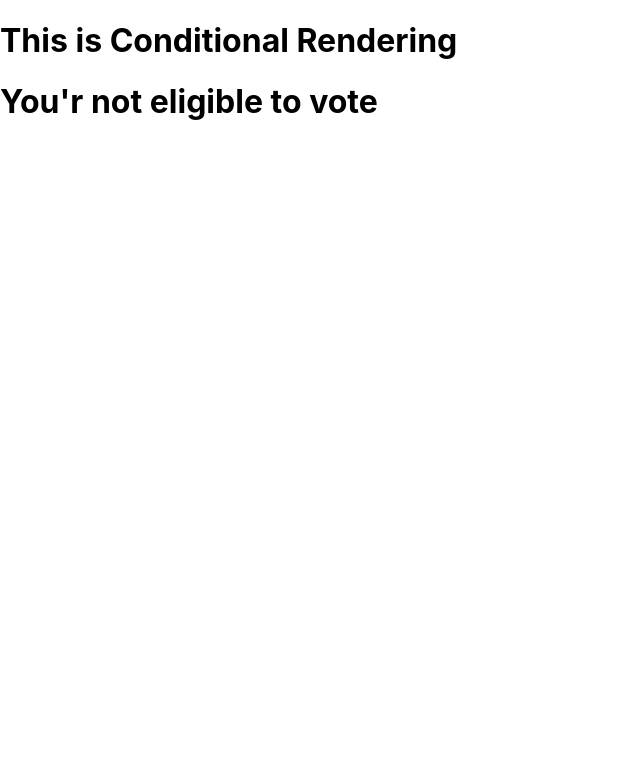
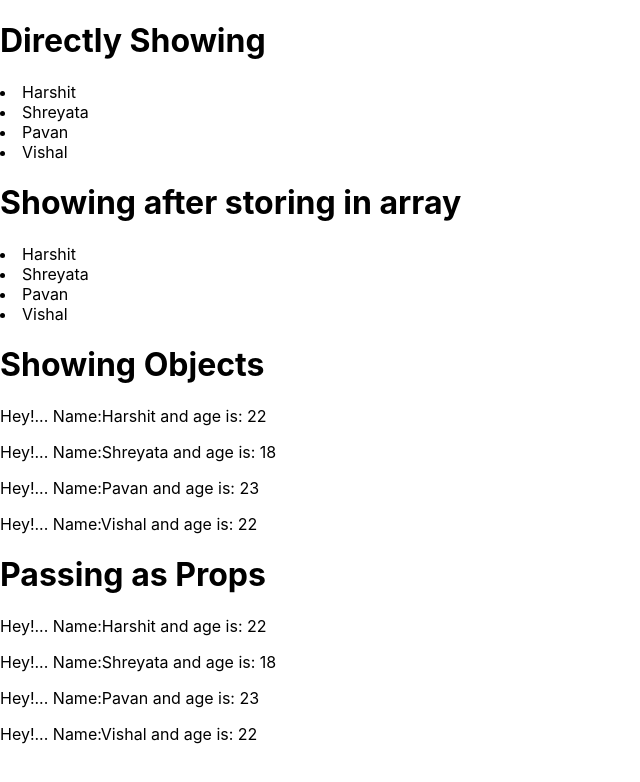
Before and after one commit to harshith1123/React-JS, a React (Create React App) app: page / in a window 1280 px wide. Shown: the top 782 px of the page, without its empty margins (0-640 px from the left). Built offline with nearby package versions, Linux system fonts and the light colour scheme.

Commit message:
Learned List Rendering in different ways using map and passing through props directly or through destructuring props

```diff
--- /dev/null
+++ b/src/List1.js
@@ -0,0 +1,40 @@
+import React from 'react'
+import List2 from './List2';
+
+export default function List1() {
+    const students = ["Harshit","Shreyata","Pavan","Vishal"];
+    const result = students.map(std => <li>{std}</li>)
+    const list = [
+        {
+            name: "Harshit",
+            age: 22
+        },
+        {
+            name: "Shreyata",
+            age: 18
+        },
+        {
+            name: "Pavan",
+            age: 23
+        },
+        {
+            name: "Vishal",
+            age: 22
+        }
+    ];
+    const res = list.map((arr)=><p>Hey!... Name:<span>{arr.name}</span> and age is: <span>{arr.age}</span></p>);
+  return (
+    <div>
+        <h1>Directly Showing</h1>
+        {students.map(std => <li>{std}</li>)}
+        <h1>Showing after storing in array</h1>
+        {result}
+
+        <h1>Showing Objects</h1>
+        {res}
+
+        <h1>Passing as Props</h1>
+        {list.map(arr => <List2 list={arr}/>)}
+    </div>
+  )
+}
--- /dev/null
+++ b/src/List2.js
@@ -0,0 +1,14 @@
+import React from 'react'
+
+// export default function List2(props) {
+export default function List2({list}) {
+  return (
+    <div>
+    {/* <h1>Direct printing through props</h1> */}
+      {/* {<p>Hey!... Name:<span>{props.list.name}</span> and age is: <span>{props.list.age}</span></p>} */}
+
+      {/* <h1>Through Destructing</h1> */}
+    {<p>Hey!... Name:<span>{list.name}</span> and age is: <span>{list.age}</span></p>}
+    </div>
+  )
+}
--- a/src/index.js
+++ b/src/index.js
@@ -18,6 +18,7 @@ import Updating1 from './Updating1';
 import Unmount1 from './Unmount1';
 import PropsAsMethod1 from './PropsAsMethod1';
 import Conditional_Rendering from './Conditional_Rendering';
+import List1 from './List1';
 
 const root = ReactDOM.createRoot(document.getElementById('root'));
 const fruits = ["Orange", "Mango", "Strawberry"]
@@ -45,7 +46,8 @@ root.render(
     {/* <Updating1 city="Bengaluru"/> */}
     {/* <Unmount1/> */}
     {/* <PropsAsMethod1/> */}
-    <Conditional_Rendering/>
+    {/* <Conditional_Rendering/> */}
+    <List1/>
   </React.StrictMode>
 );
 
```
